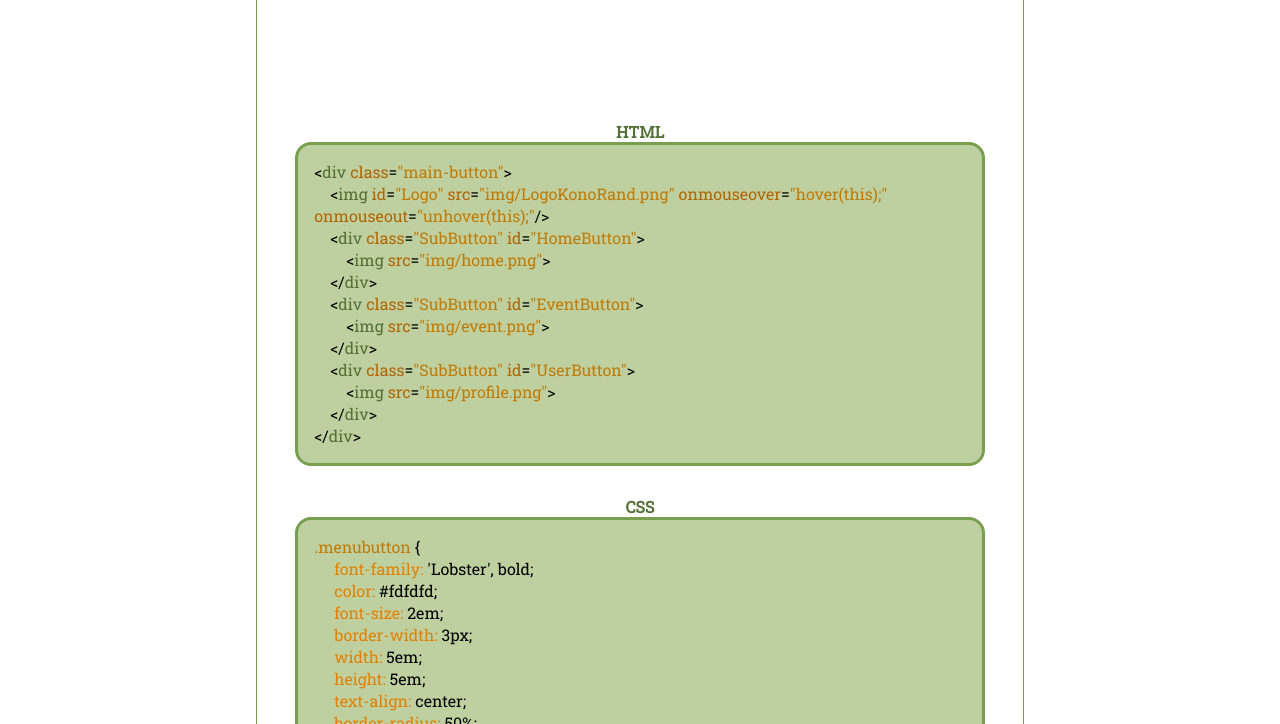
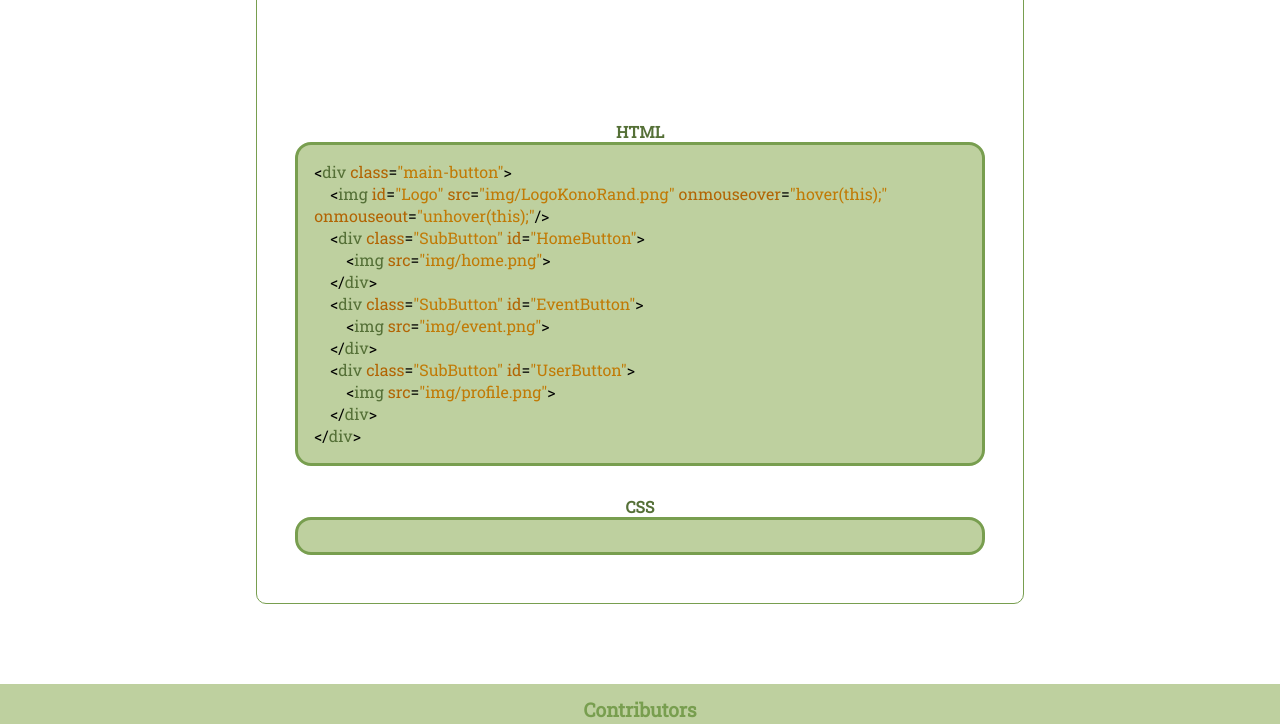
Before and after one commit to lukasseiwald/Styleguide, a website: page src/index.html in a window 1280 px wide. Shown: the part 11276-12000 px from the top of the page. Drawn offline with Linux system fonts and the light colour scheme.

Commit message:
nav css snippet noch nicht fertig

```diff
--- a/src/index.html
+++ b/src/index.html
@@ -659,16 +659,6 @@
                   <h4>CSS</h4>
                   <section class="cs-component-container">
                       <code>
-                          <span class="cs-classname">.menubutton</span> { <br/>
-                          <span class="cs-spaces">ss</span> <span class="cs-cssproperty">font-family:</span> 'Lobster', bold; <br />
-                          <span class="cs-spaces">ss</span> <span class="cs-cssproperty">color:</span> #fdfdfd; <br />
-                          <span class="cs-spaces">ss</span> <span class="cs-cssproperty">font-size:</span> 2em; <br />
-                          <span class="cs-spaces">ss</span> <span class="cs-cssproperty">border-width:</span> 3px; <br />
-                          <span class="cs-spaces">ss</span> <span class="cs-cssproperty">width:</span> 5em; <br />
-                          <span class="cs-spaces">ss</span> <span class="cs-cssproperty">height:</span> 5em; <br />
-                          <span class="cs-spaces">ss</span> <span class="cs-cssproperty">text-align:</span> center; <br />
-                          <span class="cs-spaces">ss</span> <span class="cs-cssproperty">border-radius:</span> 50%; <br />
-                          }<br/>
                       </code>
                   </section>
               </div>
```
